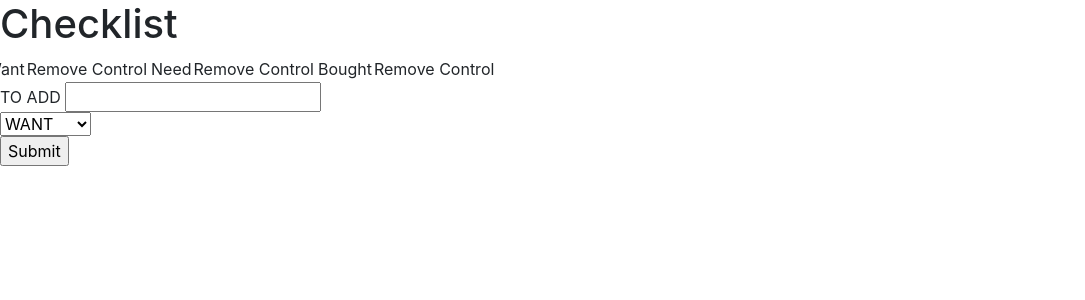
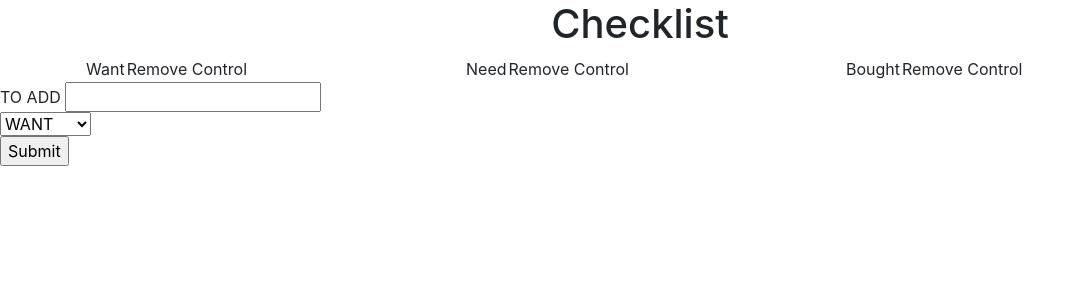
Before and after one commit to seehamrun/DebugThugs, a Python web app: template templates/checklist.html in a window 1280 px wide. Shown: the part 76-376 px from the top of the page, without its empty margins (0-1085 px from the left). Run offline with Jinja, Linux system fonts and the light colour scheme; the template is opened without the code that fills it, so the values that code supplies are empty; some libraries are stand-ins or nearby versions.

Commit message:
made checklist kinda shiny

```diff
--- a/templates/checklist.html
+++ b/templates/checklist.html
@@ -39,9 +39,12 @@
           </form>
         </div>
       </nav>
-        <h1>Checklist</h1>
-        <div class = "row">
-        <div >
+      <div class="container">
+        <div class="row justify-content-center">
+          <h1>Checklist</h1>
+        </div>
+        <div class = "row justify-content-center">
+        <div class= "col">
           <table>
             <tr>
               <td>Want</td>
@@ -56,7 +59,7 @@
           </table>
         </div>
 
-        <div >
+        <div class= "col">
           <table>
             <tr>
               <td>Need</td>
@@ -71,7 +74,7 @@
           </table>
         </div>
 
-        <div class=>
+        <div class="col">
           <table>
             <tr>
               <td>Bought</td>
@@ -86,6 +89,7 @@
           </table>
         </div>
       </div>
+      </div>
         <form method=post>
           <div> TO ADD <input type = "text" name="item" id="queryBox" value= "{{value}}"></div>
                 <select name= "choice">
```
